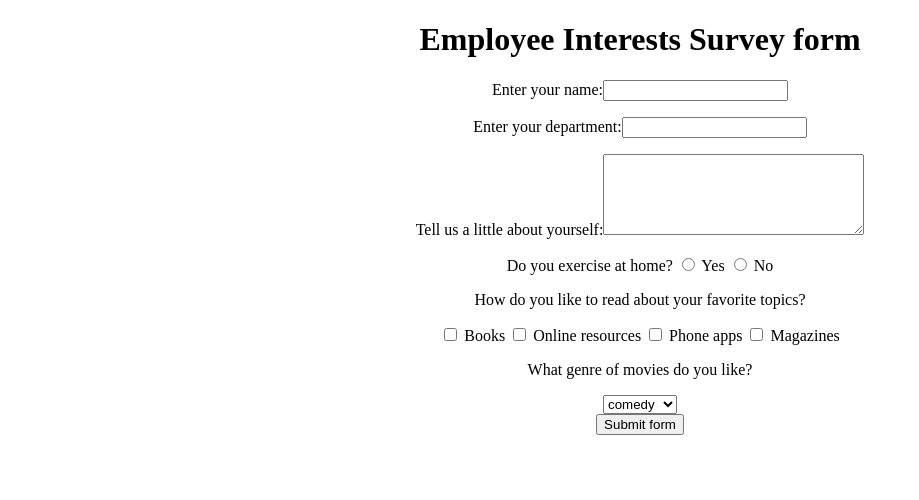
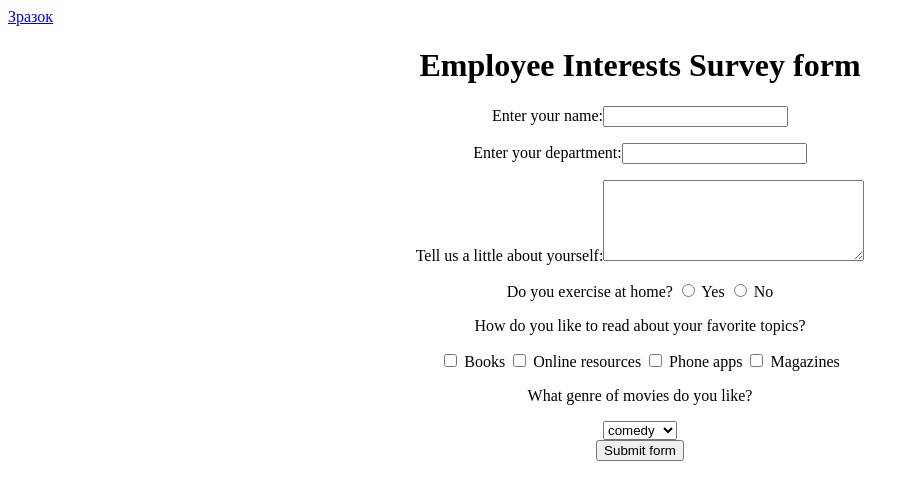
Before and after one commit to LoniakMykhail/task1, a plain HTML site: page index.html in a window 1280 px wide. Shown: the whole page, without its empty margins (0-919 px from the left). Drawn offline with Linux system fonts and the light colour scheme.

Commit message:
Update index.html
commit 3

```diff
--- a/index.html
+++ b/index.html
@@ -9,6 +9,7 @@
 </head>
 
 <body>
+    <a href="Untitled.png" target="_blank">Зразок</a>
     <div  style="text-align: center;">
         <h1>Employee Interests Survey form</h1>
         <div>
```
